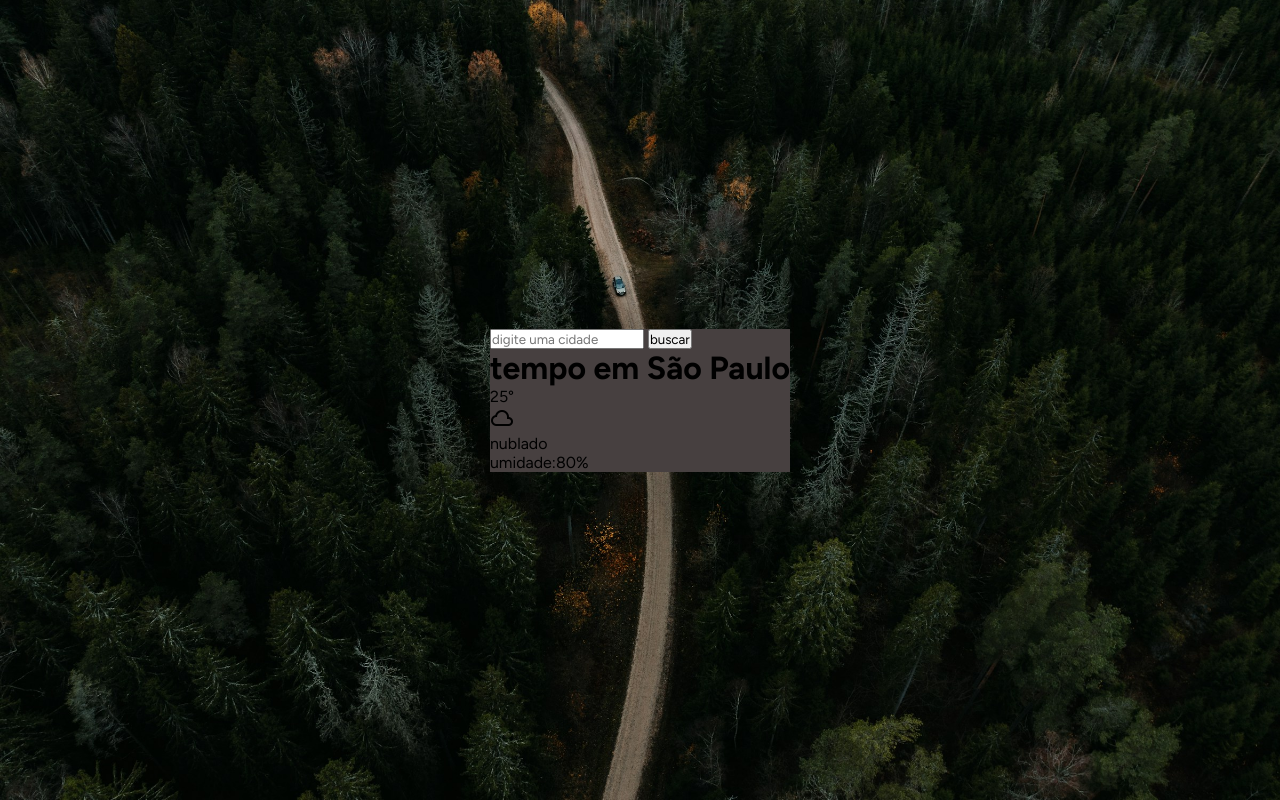
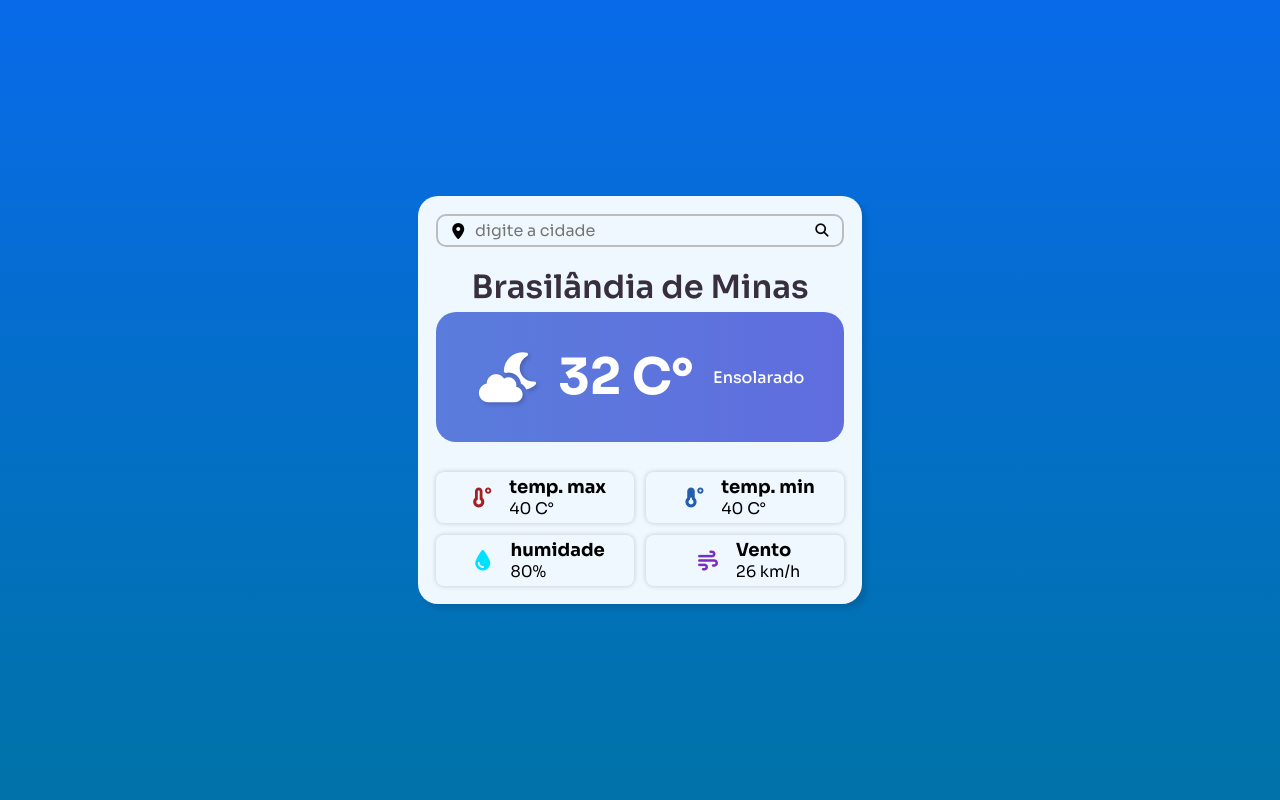
Before and after one commit to kauanalvesmartins2020-sketch/previsao-do-tempo, a plain HTML site: page index.html in a window 1280 px wide. Drawn offline with nearby package versions, Linux system fonts and the light colour scheme; a web font is replaced by a local one.

Commit message:
versão aprimorada

```diff
--- a/css/style.css
+++ b/css/style.css
@@ -1,23 +1,140 @@
-@import url("https://fonts.googleapis.com/css2?family=DM+Sans:ital,opsz,wght@0,9..40,100..1000;1,9..40,100..1000&family=Figtree:ital,wght@0,300..900;1,300..900&display=swap");
+@import url('https://fonts.googleapis.com/css2?family=Momo+Trust+Display&family=Sora:wght@100..800&display=swap');
+
 * {
-  margin: 0;
-  padding: 0;
-  box-sizing: border-box;
-  font-family: "Figtree", sans-serif;
+    margin: 0;
+    padding: 0;
+    box-sizing: border-box;
+    font-family: "Sora", sans-serif
 }
 
 body {
-    height: 100vh;
+    display: flex;
+    justify-content: center;
+    align-items: center;
+    min-height: 100vh;
     width: 100vw;
+    background: linear-gradient(rgb(8, 106, 233), rgb(0, 115, 168) );
+}
+
+main {
+    background-color: aliceblue;
+    border-radius: 20px;
+    padding: 18px;
+    box-shadow: 5px 5px 5px rgba(0, 0, 0, 0.1);
+}
+
+form {
+    display: flex;
+    align-items: center;
+    gap: 8px;
+    border: 2px solid #bdbdbd;
+    border-radius: 10px;
+    padding: 4px 12px ;
+}
+
+form input {
+    border: none;
+    background-color: transparent;
+    font-size: 16px;
+    width: 100%;
+}
+
+/*quando estiver focado*/
+form input:focus-visible {
+    outline: none;
+}
+
+form button {
+    background-color: transparent;
+    border: none;
+    cursor: pointer;
+}
+
+#weather {
+    margin-top: 20px;
+    display: none;
+}
+
+#weather.show {
+    display: block
+}
+
+#weather h1 {
+    text-align: center;
+    margin-bottom: 5px;
+    font-weight: 600;
+    color: #372f3f;
+}
+
+#temp {
+    display: flex;
+    align-items: center;
+    justify-content: space-around;
+    gap: 20px;
+    padding: 40px;
+    background: linear-gradient(90deg, #5a7cdc, #606dde );
+    margin-bottom: 10px;
+    color: #fff;
+    border-radius: 20px;
+}
+
+
+#temp i {
+    filter: drop-shadow(2px 2px 2px rgba(0, 0, 0, 0.2))
+}
+
+#temp_value {
+    font-weight: bold ;
+    font-size: 50px;
+    line-height: 30px;
+}
+
+#temp_description {
+    font-weight: 500;
+    text-transform: capitalize;
+}
+
+#other_infos {
+    margin-top: 30px;
+    display: grid;
+    grid-template-columns: 1fr 1fr;
+    gap: 12px;
+
+}
+
+#other_infos .info {
     display: flex;
     align-items: center;
     justify-content: center;
-    background-image: url("../img/kristaps-ungurs-3H02sdM4GRM-unsplash.jpg");
-    background-size: cover;
-    background-position: center;
-    background-repeat: no-repeat;
+    padding: 4px 10px;
+    border-radius: 8px;
+    box-shadow: 0px 0px 5px rgba(0, 0, 0, 0.2);
+    gap: 10px;
 }
 
-main {
-    background-color: rgb(71, 64, 64);
+#other_infos .info h2 {
+    font-size: 18px;
+    font-weight: 650;
 }
+
+#other_infos .info i {
+    text-align: center;
+    font-size: 20px;
+    width: 20%;
+}
+
+#temp_max_icon {
+    color: rgb(165, 33, 33);
+}
+
+#temp_min_icon {
+    color: rgb(36, 95, 173);
+}
+
+#humidity_icon {
+    color: rgb(0, 225, 255);
+}
+
+#wind_icon {
+    color: rgb(123, 44, 197);
+}
--- a/index.html
+++ b/index.html
@@ -1,28 +1,80 @@
-<!doctype html>
+<!DOCTYPE html>
 <html lang="pt-br">
-  <head>
-    <meta charset="UTF-8" />
-    <meta name="viewport" content="width=device-width, initial-scale=1.0" />
-    <link rel="stylesheet" href="css/style.css" />
-    <link
-      href="https://fonts.googleapis.com/css2?family=Material+Symbols+Outlined"
-      rel="stylesheet"
-    />
+<head>
+  <meta charset="UTF-8">
+  <meta name="viewport" content="width=device-width, initial-scale=1.0">
+  <link rel="stylesheet" href="https://cdnjs.cloudflare.com/ajax/libs/font-awesome/7.3.1/css/all.css" integrity="sha512-x9WwyMYBnlXMNQ6kQ/Lyzu1NqIhLQKL5Oq6xByfXuRj7s9CskyCbLv/1IjqzJmXwFXWr0ov6jBV7Qbc0hh9nHg==" crossorigin="anonymous" referrerpolicy="no-referrer">
+  <link rel="stylesheet" href="css/style.css">
+  <title>previsão do tempo</title>
+</head>
+<body>
 
-    <title>Previsão do tempo</title>
-  </head>
-  <body>
-    <main>
-      <input type="text" placeholder="digite uma cidade" />
-      <button>buscar</button>
+  <main id="container"> <!--parte onde estão todas as informações-->
+    <form id="search">
+    <i class="fa-solid fa-location-dot"></i>
+      <input type="search" name="name_city" id="name_city" placeholder="digite a cidade">
+      <button type="submit">
+        <i class="fa-solid fa-magnifying-glass"></i>
+      </button>
+    </form>
+    <!---->
+    <div id="weather" class="show">
+      <h1 id="title">Brasilândia de Minas</h1>
+      <div id="infos">
+        <div id="temp">
+          <i style="font-size: 50px;" class="fa-solid fa-cloud-moon"></i>
 
-      <h1>tempo em São Paulo</h1>
-      <p>25°</p>
-      <span class="material-symbols-outlined">cloud</span>
-      <p>nublado</p>
-      <p>umidade:80%</p>
-    </main>
+          <!-- <br><br> -->
 
-    <script src="js/script.js"></script>
-  </body>
+          <div id="temp_value">
+            32 C°
+          </div>
+
+          <div id="temp_description">
+            Ensolarado
+          </div>
+        </div>
+          <!---->
+          <div id="other_infos">
+
+            <div class="info">
+              <i id="temp_max_icon" class="fa-solid fa-temperature-high"></i>
+              <div>
+                <h2>temp. max</h2>
+                <p id="temp_max">40 C°</p>
+              </div>
+            </div>
+              <!---->
+              <div class="info">
+              <i id="temp_min_icon" class="fa-solid fa-temperature-low"></i>
+              <div>
+                <h2>temp. min</h2>
+                <p id="temp_min">40 C°</p>
+              </div>
+              </div>
+              <!---->
+              <div class="info">
+              <i id="humidity_icon" class="fa-solid fa-droplet"></i>
+              <div>
+                <h2>humidade</h2>
+                <p id="humidity">80%</p>
+              </div>
+              </div>
+              <!---->
+              <div class="info">
+              <i id="wind_icon" class="fa-solid fa-wind"></i>
+              <div>
+                <h2>Vento</h2>
+                <p id="wind">26 km/h</p>
+              </div>
+              </div>
+              <!---->
+            </div>
+        </div>
+      </div>
+      <div id="alert"></div>
+    </div>
+  </main>
+  <script src="js/script.js"></script>
+</body>
 </html>
```
